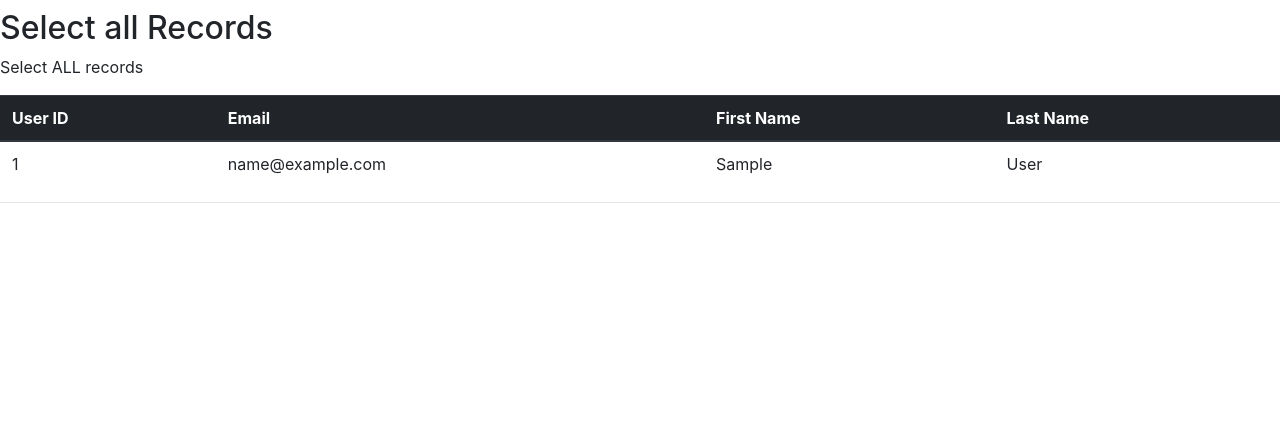
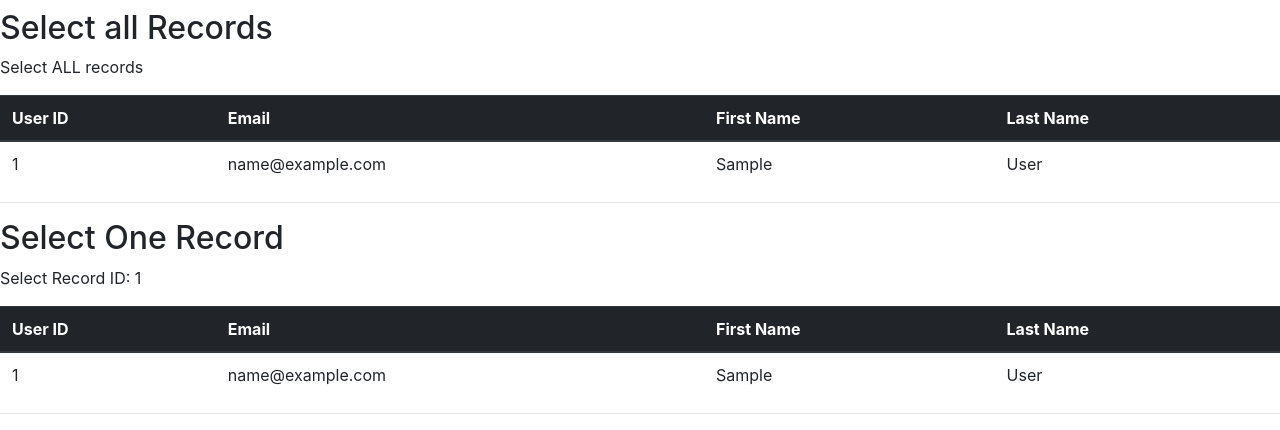
Before and after one commit to ccp22/activerecord, a PHP site: page / in a window 1280 px wide. Shown: the part 1335-1765 px from the top of the page. Before the commit the page ends 1538 px from the top, so only its background shows below. Run offline with PHP 8.4, Linux system fonts and the light colour scheme; tables that the repository leaves empty or names only in its code hold one stand-in row (values such as "Sample post"); data that the repository does not hold is empty; some libraries are stand-ins or nearby versions.

Commit message:
Select one record for accounts

```diff
--- a/index.php
+++ b/index.php
@@ -194,7 +194,27 @@
 			}
 			echo "</tbody></table><hr>";
 
-
+			$id = 1;
+			$record = accounts::findOne($id);
+			echo '<h2>Select One Record</h2>';
+			echo '<p>Select Record ID: '.$id.'</p>';
+			echo "<table class=\"table table-hover\">";
+			echo "<thead class=\"thead-dark\">
+					<tr>
+						<th>User ID</th>
+						<th>Email</th>
+						<th>First Name</th>
+						<th>Last Name</th>
+					</tr>
+				</thead>";
+			echo "<tbody>
+					<tr>
+						<td>".$record->id."</td>
+						<td>".$record->email."</td>
+						<td>".$record->fname."</td>
+						<td>".$record->lname."</td>
+					</tr>";
+			echo "</tbody></table><hr>";
 
 		?>
 	</body>
```
